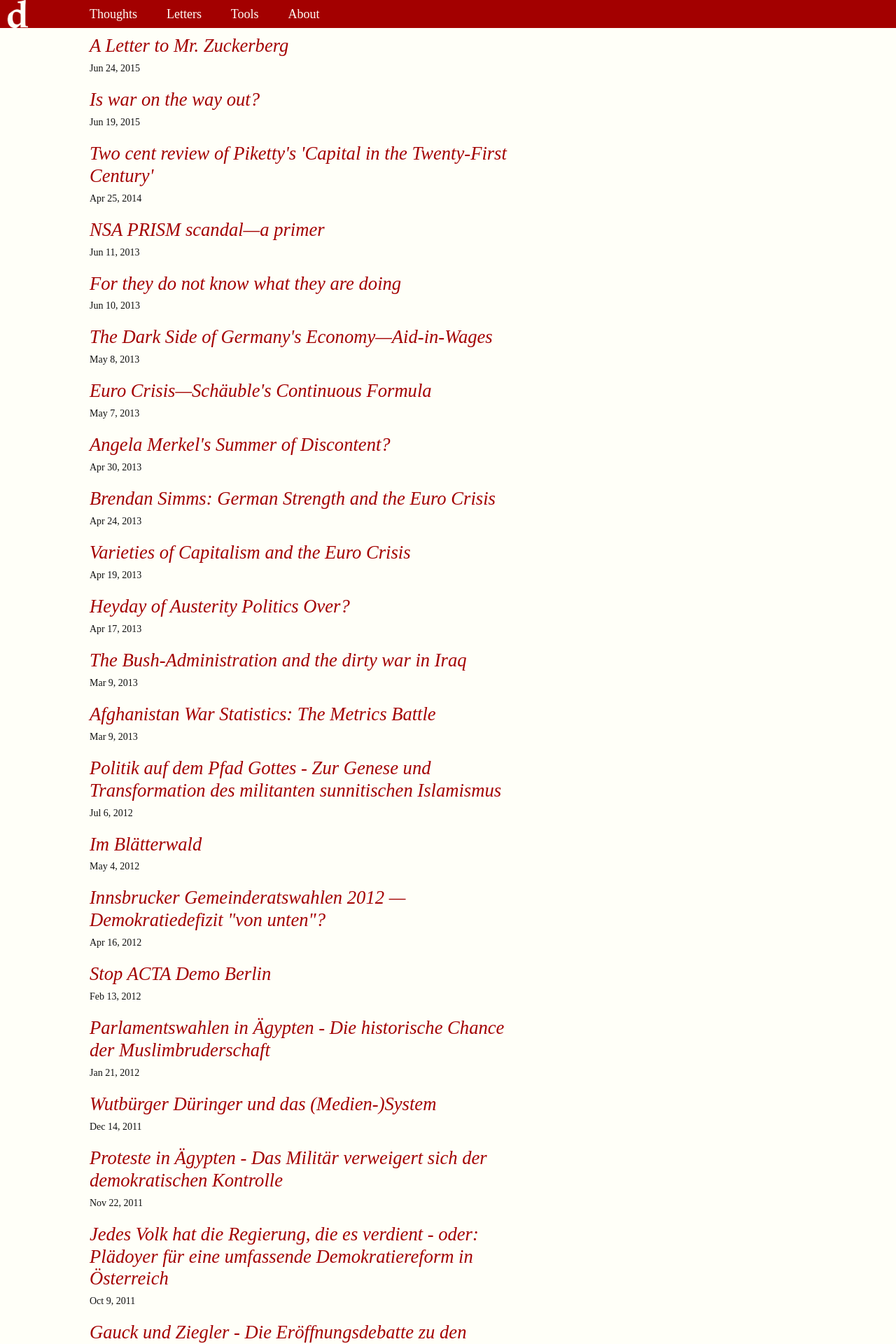
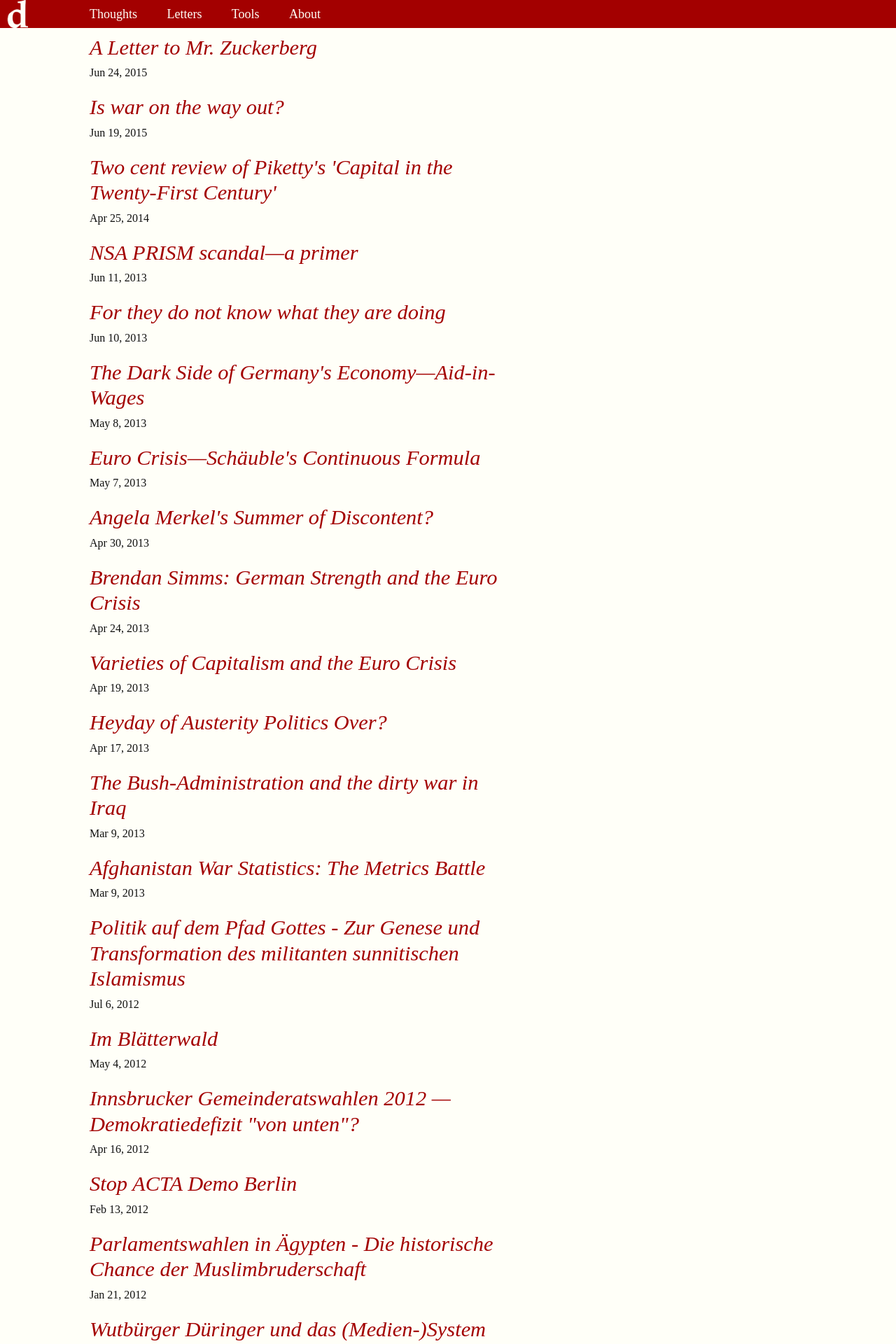
Before and after one commit to mo-tom/bkp, a Jekyll site: the page built from index.html, in a window 1280 px wide. Shown: the top 1920 px of the page at 70% size. Built offline with Jekyll 4.4.1, drawn with Linux system fonts in a browser that asks for light colours; some web fonts are replaced.

Commit message:
font size

```diff
--- a/css/tufte.css
+++ b/css/tufte.css
@@ -121,7 +121,7 @@ html {
 }
 
 @media screen and (min-width: 900px)  {
-  html{ font-size: 14px; }
+  html{ font-size: 16px; }
   a.site-title { font-size: 3.1rem; }
   /*div#logo { width: 60px; height: 60px; }*/
   nav.small-site-nav {margin-left: 10% !important;}
@@ -133,7 +133,7 @@ html {
 }
 
 @media screen and (min-width: 1000px) {
-  html{ font-size: 14px; }
+  html{ font-size: 16px; }
   a.site-title { font-size: 3.2rem; }
  /*div#logo { width: 60px; height: 60px; }*/
  nav.small-site-nav {margin-left: 10% !important;}
@@ -144,7 +144,7 @@ html {
 }
 
 @media screen and (min-width: 1100px) {
-  html{ font-size: 14px; }
+  html{ font-size: 16px; }
   a.site-title { font-size: 3.3rem; }
  /*div#logo { width: 60px; height: 60px; }*/
  nav.small-site-nav {margin-left: 10% !important;}
@@ -156,7 +156,7 @@ html {
 }
 
 @media screen and (min-width: 1200px) {
-  html{ font-size: 14px; }
+  html{ font-size: 16px; }
   a.site-title { font-size: 3.4rem; }
  /*div#logo { width: 60px; height: 60px; }*/
  nav.small-site-nav {margin-left: 10% !important;}
@@ -167,7 +167,7 @@ html {
 }
 
 @media screen and (min-width: 1300px) {
-  html{ font-size: 14px; }
+  html{ font-size: 16px; }
   a.site-title { font-size: 3.5rem; }
  /*div#logo { width: 60px; height: 60px; }*/
  nav.small-site-nav {margin-left: 10% !important;}
```
